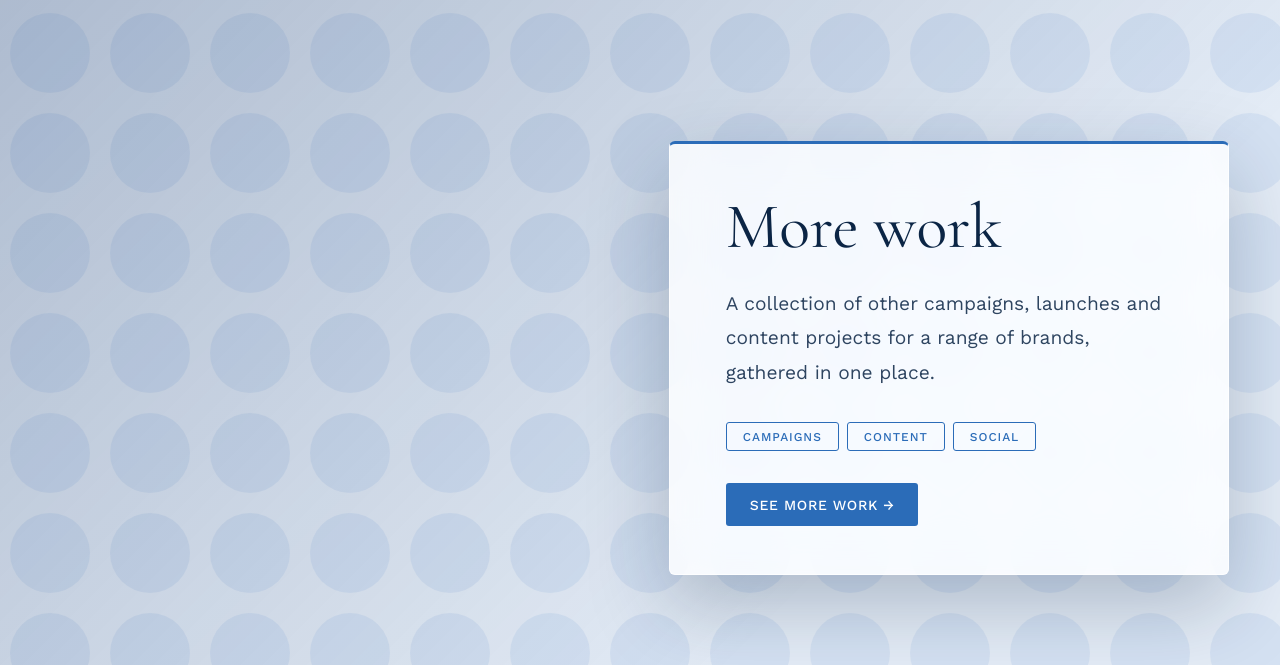
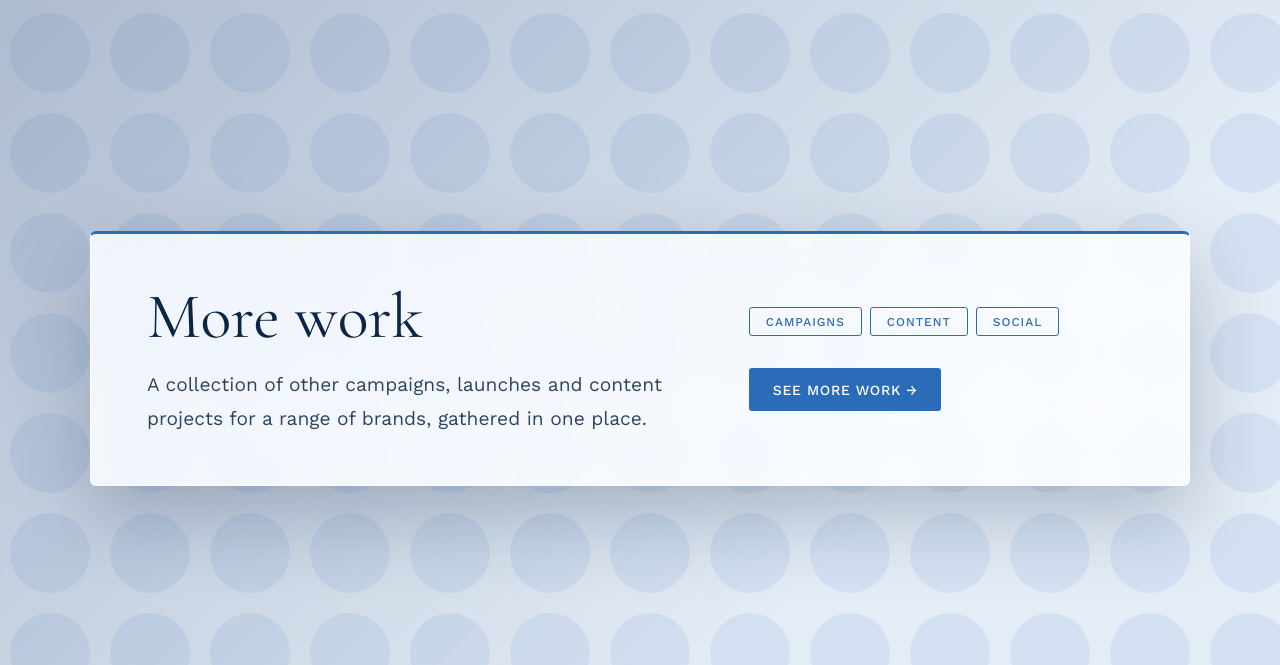
Before and after one commit to Cubiie/Portfolio, a plain HTML site: page index.html in a window 1280 px wide. Shown: the part 3073-3738 px from the top of the page. Drawn offline with nearby package versions, Linux system fonts and the light colour scheme.

Commit message:
Make the More work card a wide closing banner with a video slot
Co-Authored-By: Claude Opus 5.5 <noreply@anthropic.com>
Claude-Session: https://claude.ai/code/session_01B65Xt94pNKkJXG2oKVowLz

```diff
--- a/index.html
+++ b/index.html
@@ -679,6 +679,37 @@
             }
         }
 
+        /* Banner variant (More work): a wide, centred rectangle that closes
+           the list of cases, text on the left and the button on the right */
+        .case-study--banner .case-content,
+        .case-study--banner:nth-child(odd of .case-study) .case-content {
+            justify-items: center;
+        }
+
+        .case-study--banner .case-text {
+            max-width: 1100px;
+            width: 100%;
+            display: grid;
+            grid-template-columns: 1.4fr 1fr;
+            gap: 2rem 4rem;
+            align-items: center;
+        }
+
+        .case-study--banner .case-text h2 {
+            margin-bottom: 1rem;
+        }
+
+        .case-study--banner .case-text p,
+        .case-study--banner .case-tags {
+            margin-bottom: 0;
+        }
+
+        .case-study--banner .banner-side {
+            display: grid;
+            gap: 2rem;
+            justify-items: start;
+        }
+
         /* Responsive */
         @media (max-width: 968px) {
             .case-study {
@@ -694,6 +725,10 @@
             .case-text {
                 max-width: 100%;
                 padding: 2rem 1.5rem;
+            }
+
+            .case-study--banner .case-text {
+                grid-template-columns: 1fr;
             }
 
             .footer {
@@ -818,13 +853,22 @@
         </div>
     </section>
 
-    <!-- More work: many smaller projects collected on one page -->
-    <section class="case-study" id="more-work" aria-labelledby="more-work-title" data-scroll>
+    <!-- More work: many smaller projects collected on one page.
+         A wide, centred banner that closes the list of cases. -->
+    <section class="case-study case-study--banner" id="more-work" aria-labelledby="more-work-title" data-scroll>
         <div class="parallax-bg"></div>
+        <!-- Background video: add more-work.mp4 to the repo root and uncomment.
+        <video class="case-bg-video" autoplay muted loop playsinline preload="metadata" aria-hidden="true">
+            <source src="more-work.mp4" type="video/mp4">
+        </video>
+        -->
         <div class="case-content">
             <article class="case-text">
+                <div class="banner-main">
                     <h2 id="more-work-title">More work</h2>
                     <p>A collection of other campaigns, launches and content projects for a range of brands, gathered in one place.</p>
+                </div>
+                <div class="banner-side">
                     <ul class="case-tags">
                         <li class="tag">Campaigns</li>
                         <li class="tag">Content</li>
@@ -833,6 +877,7 @@
                     <a href="cases/more-work.html" class="case-link">
                         See More Work →
                     </a>
+                </div>
             </article>
         </div>
     </section>
```
Lines whose indentation alone changed are shown as unchanged.
